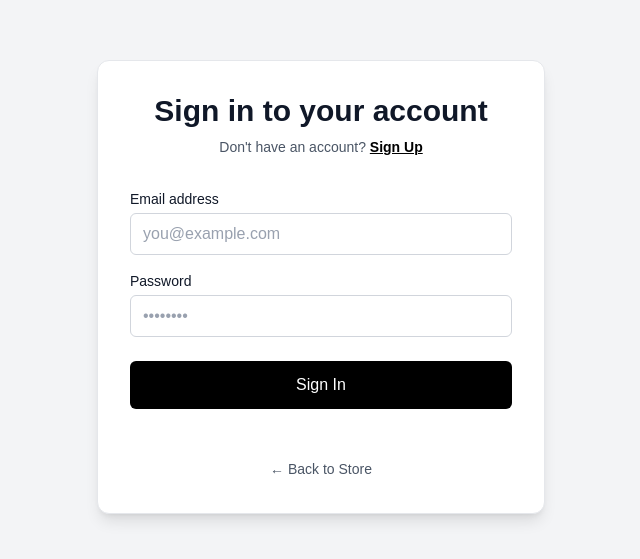
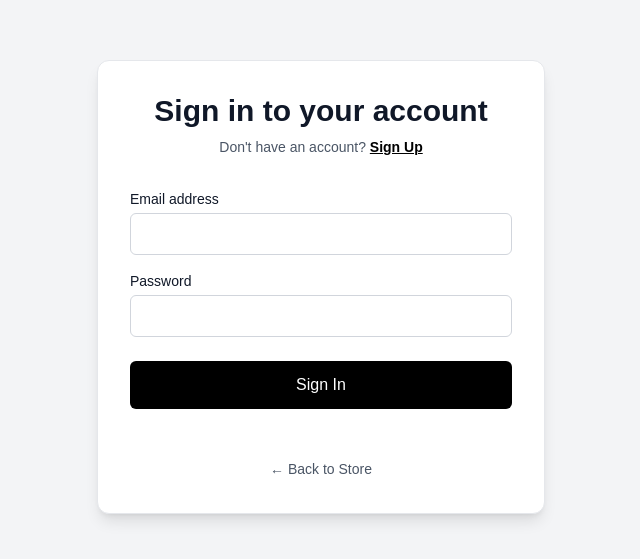
Before and after one commit to jonathannnnnnnnnnnnnn/sneakers-store, a Next.js app: page /login in a window 1280 px wide. Shown: the part 113-672 px from the top of the page, without its empty margins (319-959 px from the left). Built offline with nearby package versions, Linux system fonts and the light colour scheme.

Commit message:
style: temporary comment out login placeholders

```diff
--- a/src/app/login/page.tsx
+++ b/src/app/login/page.tsx
@@ -69,7 +69,7 @@ export default function AuthPage() {
                   type="text"
                   required={!isLogin}
                   className="w-full px-3 py-2 border border-gray-300 bg-white text-gray-900 placeholder-gray-400 rounded-md focus:outline-none focus:ring-2 focus:ring-black"
-                  placeholder="John Doe"
+                  // placeholder="John Doe"
                   value={name}
                   onChange={(e) => setName(e.target.value)}
                 />
@@ -84,7 +84,7 @@ export default function AuthPage() {
                 type="email"
                 required
                 className="w-full px-3 py-2 border border-gray-300 bg-white text-gray-900 placeholder-gray-400 rounded-md focus:outline-none focus:ring-2 focus:ring-black"
-                placeholder="you@example.com"
+                // placeholder="you@example.com"
                 value={email}
                 onChange={(e) => setEmail(e.target.value)}
               />
@@ -98,7 +98,7 @@ export default function AuthPage() {
                 type="password"
                 required
                 className="w-full px-3 py-2 border border-gray-300 bg-white text-gray-900 placeholder-gray-400 rounded-md focus:outline-none focus:ring-2 focus:ring-black"
-                placeholder="••••••••"
+                // placeholder="••••••••"
                 value={password}
                 onChange={(e) => setPassword(e.target.value)}
               />
```
